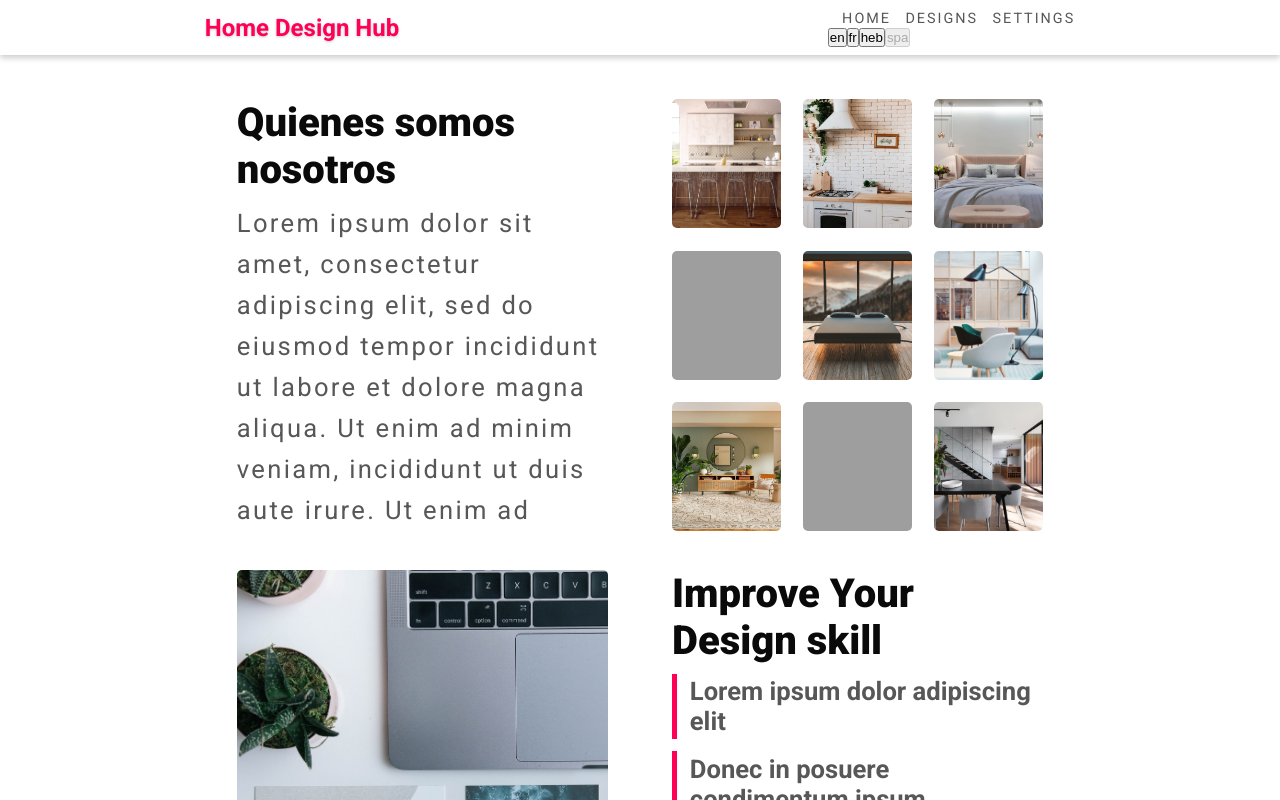
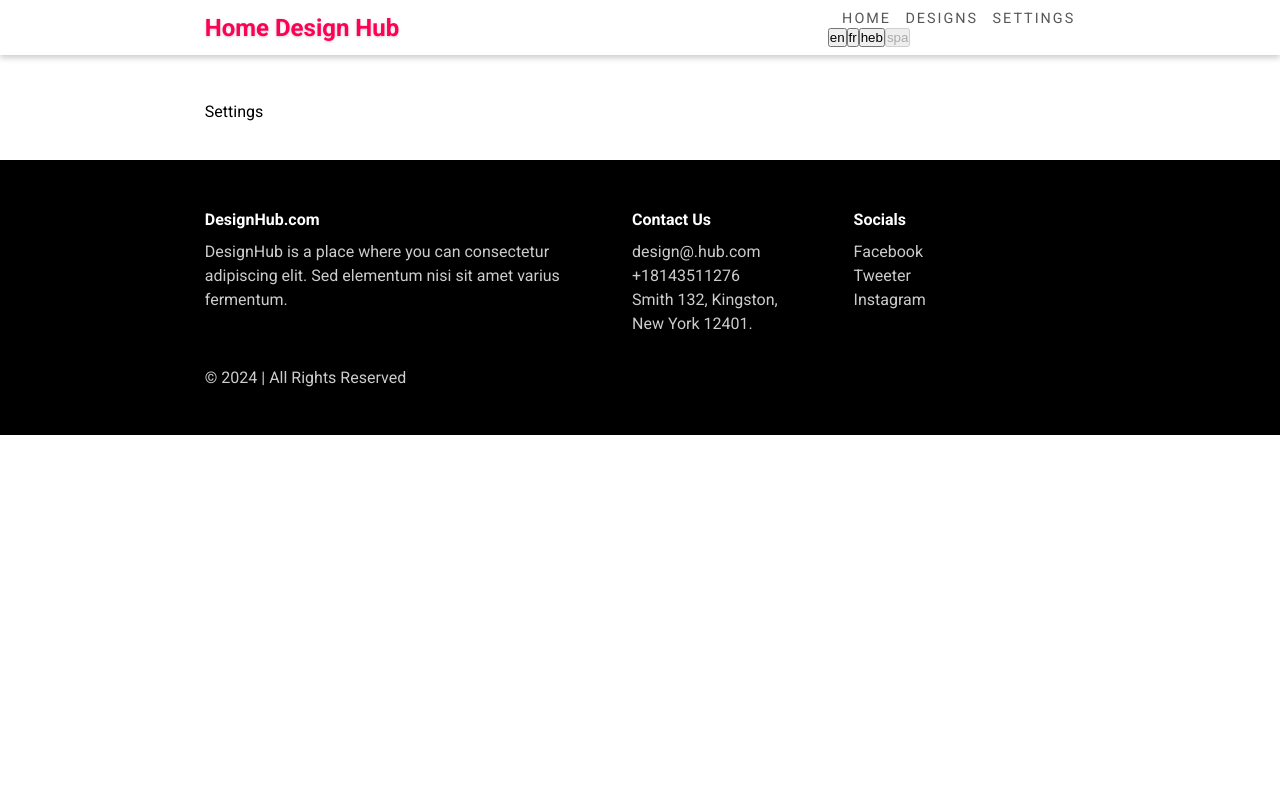
Before and after one commit to NataEn/home_appliances_app, a React (Create React App) app: page /settings in a window 1280 px wide. Shown: the top 800 px of the page. Built offline with nearby package versions, Linux system fonts and the light colour scheme; grey boxes are pictures that could not be loaded.

Commit message:
routing init

```diff
--- a/src/App.tsx
+++ b/src/App.tsx
@@ -1,19 +1,34 @@
 
 import React from 'react';
+import {
+  BrowserRouter as Router,
+  Routes,
+  Route
+} from "react-router-dom"
 import Navbar from './components/Navbar/Navbar';
-import Home from './pages/homePage/Home/Home'
+import Home from './pages/homePage/Home/Home';
+import Settings from "./pages/settingsPage/Settings";
+import Designs from './pages/designsPage/Designs/Designs';
 import Footer from "./components/Footer/Footer"
 
 
 function App() {
   return (
-    <div className="App">
-      <Navbar/>
-      <div className='container main'>
-      <Home/>
+    <Router>
+      <div className="App">
+        <Navbar />
+        <div className='container main'>
+          <Routes>
+            <Route path="/" element={<Home />}/>
+            <Route path="/settings" element={<Settings />}/>
+            <Route path="/designs" element={<Designs />}/>
+
+          </Routes>
+        </div>
+        <Footer />
       </div>
-      <Footer/>
-    </div>
+
+    </Router>
   );
 }
 
--- /dev/null
+++ b/src/pages/designsPage/Designs/Designs.tsx
@@ -0,0 +1,5 @@
+import React, {FC} from "react";
+
+export default function Designs(){
+    return <div>Designs</div>
+}
--- a/src/pages/settingsPage/Settings.tsx
+++ b/src/pages/settingsPage/Settings.tsx
@@ -0,0 +1,5 @@
+import React, {FC} from "react";
+
+export default function Settings(){
+    return <div>Settings</div>
+}
```
